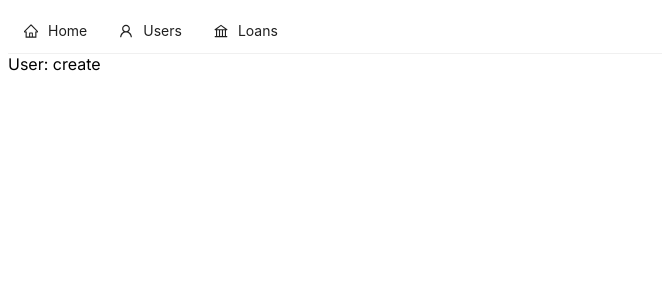
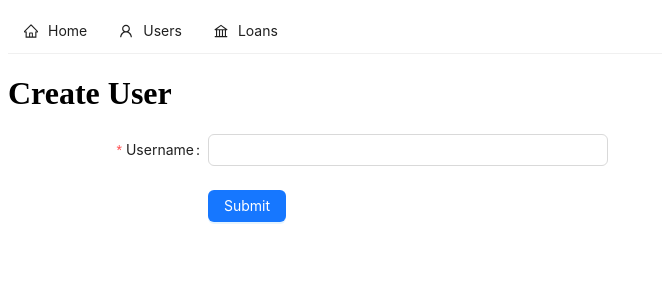
Before and after one commit to andynullwong/loan-tracker-fullstack, a Next.js app: page /users/create in a window 1280 px wide. Shown: the top 300 px of the page, without its empty margins (0-662 px from the left). Built offline with nearby package versions, Linux system fonts and the light colour scheme.

Commit message:
create user page

```diff
--- a/src/app/layout.tsx
+++ b/src/app/layout.tsx
@@ -1,10 +1,7 @@
 import "./globals.css";
 import type { Metadata } from "next";
-import { Inter } from "next/font/google";
 import StyledComponentsRegistry from "../../lib/AntdRegistry";
 import TopMenu from "@/components/TopMenu";
-
-const inter = Inter({ subsets: ["latin"] });
 
 export const metadata: Metadata = {
   title: "Greystone Labs Frontend Code Challenge",
@@ -18,7 +15,7 @@ export default function RootLayout({
 }) {
   return (
     <html lang="en">
-      <body className={inter.className}>
+      <body>
         <StyledComponentsRegistry>
           <TopMenu />
           {children}
--- /dev/null
+++ b/src/app/users/create/page.tsx
@@ -0,0 +1,88 @@
+"use client";
+
+import React from "react";
+import { Button, Form, Input } from "antd";
+import UserSchemaBase from "@/types/userBase.type";
+import { useRouter } from "next/navigation";
+import UserSchema from "@/types/user.type";
+
+const validateUsername = (rule: any, value: string, callback: any) => {
+  if (/^[A-Za-z0-9]+$/.test(value)) {
+    callback();
+  } else {
+    callback("Username can only contain alphanumeric characters.");
+  }
+};
+
+type FieldType = {
+  username?: string;
+  password?: string;
+  remember?: string;
+};
+
+const CreateUserForm = () => {
+  const router = useRouter();
+
+  const onFinish = async (values: UserSchemaBase) => {
+    try {
+      const response = await fetch("/api/users", {
+        method: "POST",
+        headers: {
+          "Content-Type": "application/json",
+        },
+        body: JSON.stringify(values),
+      });
+
+      if (response.ok) {
+        const data: UserSchema = await response.json();
+        router.push(`/users/${data.id}`);
+      } else {
+        console.error("Error:", response.status);
+      }
+    } catch (error) {
+      console.error("Error:", error);
+    }
+  };
+
+  const onFinishFailed = (errorInfo: any) => {
+    console.log("Failed:", errorInfo);
+  };
+  return (
+    <Form
+      name="basic"
+      labelCol={{ span: 8 }}
+      wrapperCol={{ span: 16 }}
+      style={{ maxWidth: 600 }}
+      initialValues={{ remember: true }}
+      onFinish={onFinish}
+      onFinishFailed={onFinishFailed}
+      autoComplete="off"
+    >
+      <Form.Item<FieldType>
+        label="Username"
+        name="username"
+        rules={[
+          { required: true, message: "Please input a username!" },
+          { validator: validateUsername },
+        ]}
+      >
+        <Input />
+      </Form.Item>
+
+      <Form.Item wrapperCol={{ offset: 8, span: 16 }}>
+        <Button type="primary" htmlType="submit">
+          Submit
+        </Button>
+      </Form.Item>
+    </Form>
+  );
+};
+
+const CreateUser = () => (
+  <>
+    <h1>Create User</h1>
+    <CreateUserForm />
+  </>
+);
+
+export default CreateUser;
--- a/src/components/TopMenu.tsx
+++ b/src/components/TopMenu.tsx
@@ -23,7 +23,7 @@ const items: MenuProps["items"] = [
     icon: <UserOutlined />,
     children: [
       {
-        label: <a href="/users">Create User</a>,
+        label: <a href="/users/create">Create User</a>,
         key: "users-create",
         icon: <UserAddOutlined />,
       },
```
